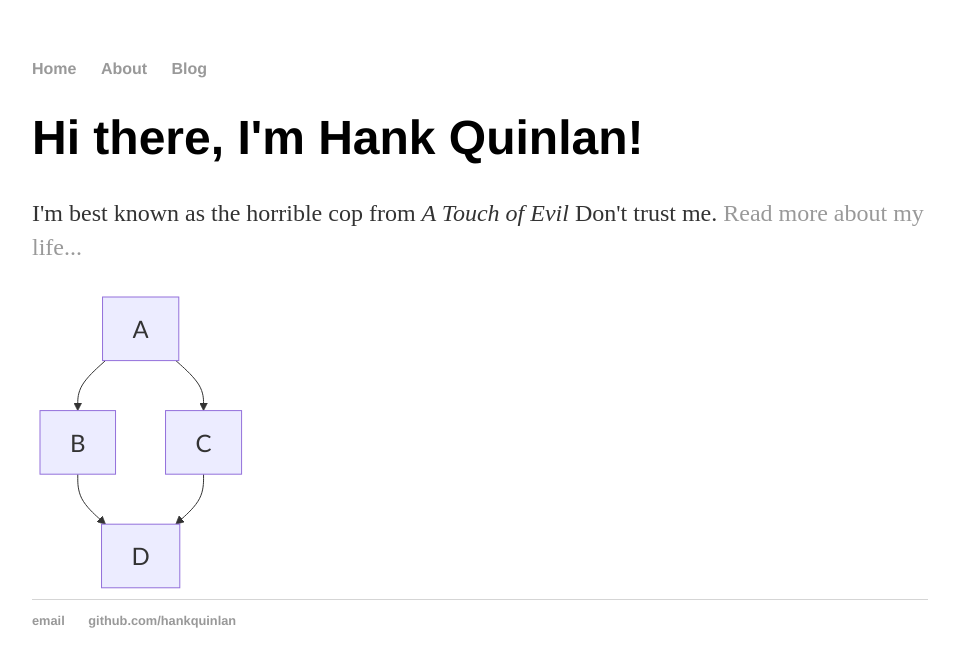
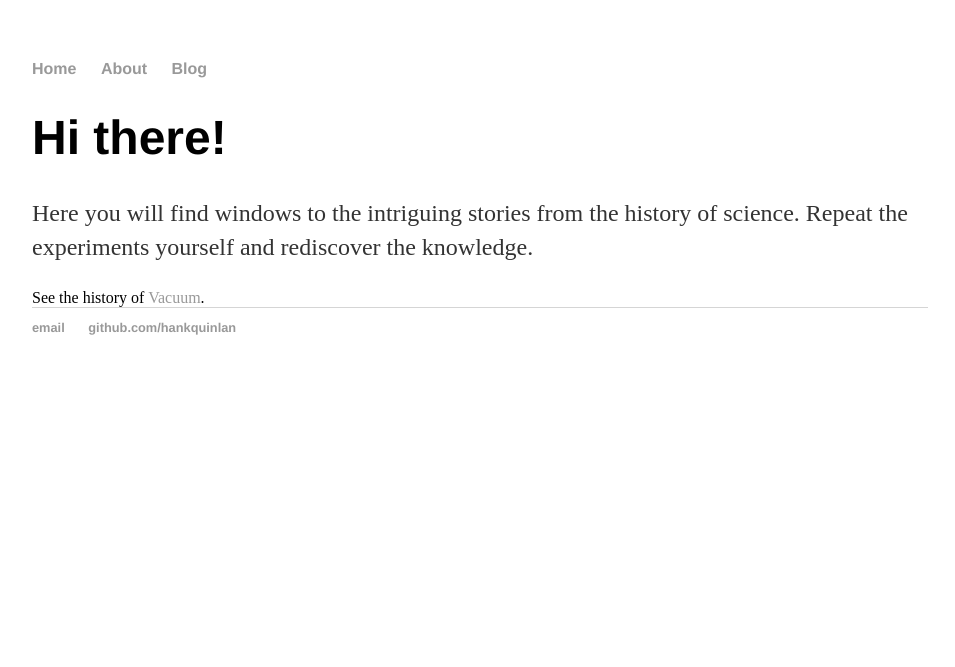
Before and after one commit to rediscoverscience/rediscoverscience.github.io, a Jekyll site: the page built from index.html, in a window 1280 px wide. Shown: the top 667 px of the page, without its empty margins (160-1115 px from the left). Built offline with Jekyll 4.4.1, drawn with Linux system fonts in a browser that asks for light colours.

Commit message:
Update index.html

```diff
--- a/index.html
+++ b/index.html
@@ -1,17 +1,11 @@
 ---
 layout: default
-title: Hank Quinlan, Horrible Cop
+title: Rediscovering Science
 ---
 
 <div class="blurb">
-	<h1>Hi there, I'm Hank Quinlan!</h1>
-	<p>I'm best known as the horrible cop from <em>A Touch of Evil</em> Don't trust me. <a href="/about">Read more about my life...</a></p>
+	<h1>Hi there!</h1>
+	<p>Here you will find windows to the intriguing stories from the history of science. Repeat the experiments yourself and rediscover the knowledge.</p>
 </div><!-- /.blurb -->
 
-<div class="mermaid">
-graph TD;
-    A--&gt;B;
-    A--&gt;C;
-    B--&gt;D;
-    C--&gt;D;
-</div>
+See the history of <a href=vacuum>Vacuum</a>.
```
